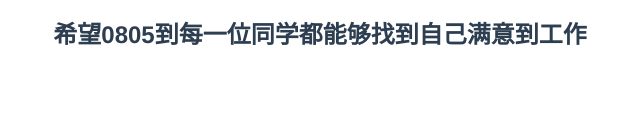
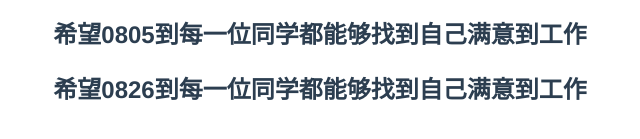
Before and after one commit to liuzhuzhu/hello-world01, a Vue app: page / in a window 1280 px wide. Shown: the part 609-748 px from the top of the page, without its empty margins (320-960 px from the left). Built offline with nearby package versions, Linux system fonts and the light colour scheme.

Commit message:
0826都找到工作

```diff
--- a/src/App.vue
+++ b/src/App.vue
@@ -5,6 +5,7 @@
     <h2>锤子手机</h2><br/>
     <h2>中国加油，武汉加油～～</h2>
     <h2>希望0805到每一位同学都能够找到自己满意到工作</h2>
+    <h2>希望0826到每一位同学都能够找到自己满意到工作</h2>
   </div>
 </template>
 
```
